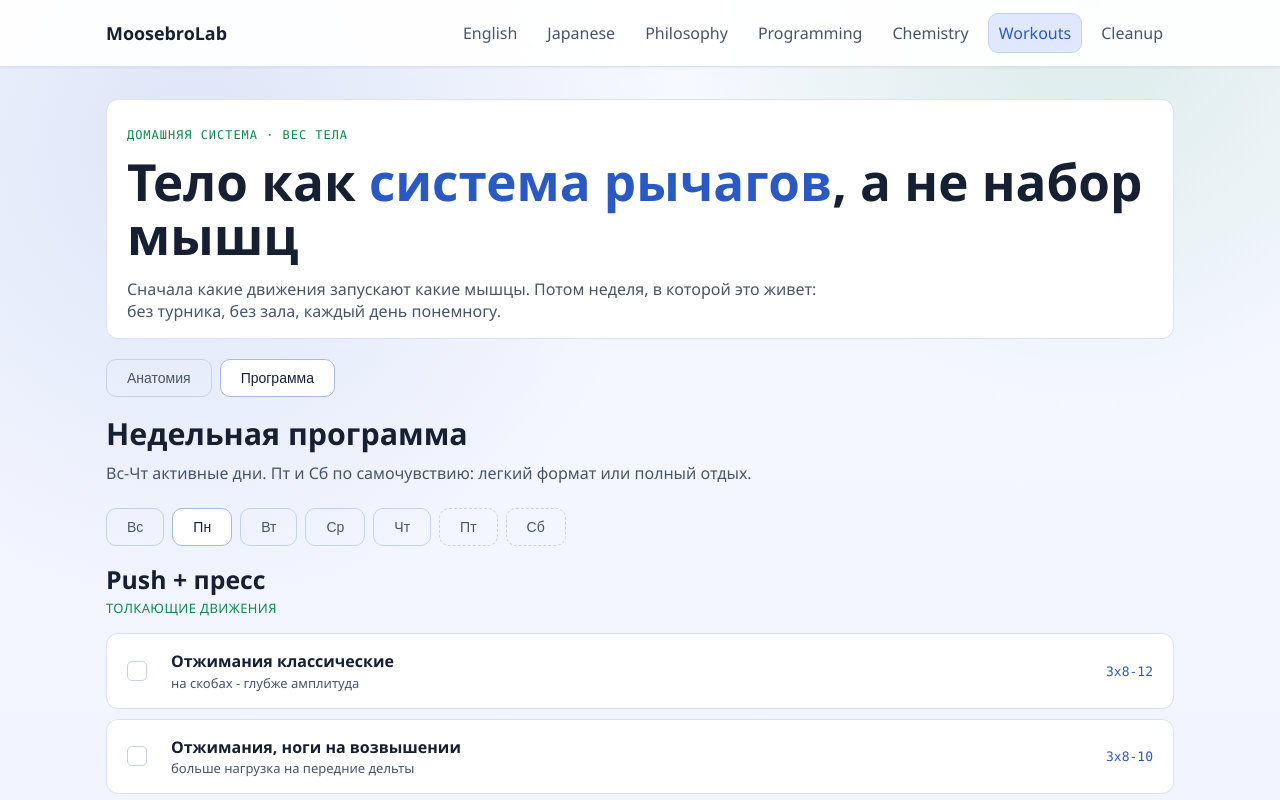
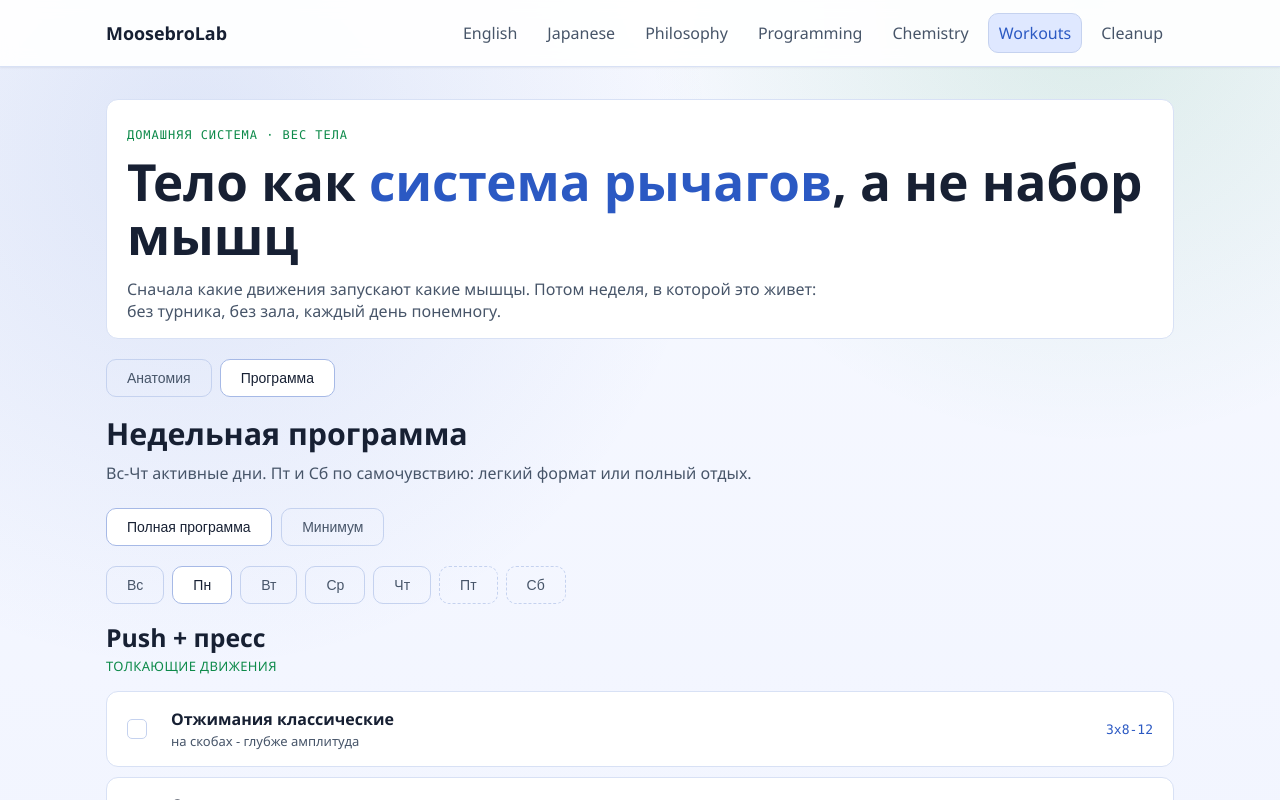
Before and after one commit to MikyViz/moosebroLab, a Vue app: page /workouts in a window 1280 px wide. Both pictures are taken after a click on the button "Программа". Shown: the top 800 px of the page. Built offline with nearby package versions, Linux system fonts and the light colour scheme.

Commit message:
workout update

```diff
--- a/src/data/workoutData.ts
+++ b/src/data/workoutData.ts
@@ -24,6 +24,7 @@ export type WorkoutDay = {
   rest: boolean
   note?: string
   ex?: WorkoutExercise[]
+  min?: WorkoutExercise[]
 }
 
 export const workoutPatterns: PatternItem[] = [
@@ -92,6 +93,12 @@ export const workoutPatterns: PatternItem[] = [
   },
 ]
 
+// Бонус: бутылки воды (1.5-2 л) как легкий вес для плеч.
+// Не привязан к конкретному дню - можно добавить в любой push/shoulders день:
+// махи руками в стороны, 2-3x10-12, держа бутылку за горлышко.
+export const shoulderBonusNote =
+  'Бутылки воды (1.5-2 л) - рабочий легкий вес для дельт. Можно добавить в любой день с плечами/push: махи руками в стороны, 2-3x10-12, держа бутылку за горлышко. Не обязательно, но приятное разнообразие.'
+
 export const workoutWeek: WorkoutDay[] = [
   {
     id: 'sun',
@@ -102,7 +109,11 @@ export const workoutWeek: WorkoutDay[] = [
     ex: [
       { n: 'Скакалка', s: '5 мин', note: 'очень легко' },
       { n: 'Растяжка всего тела', s: '10-15 мин', note: 'бедра, спина, плечи, грудь' },
-      { n: 'Перекатывание на мяче лежа на спине', s: '1-2 мин', note: 'легкая мобилизация поясницы' },
+      { n: 'Мяч под поясницей лежа на спине', s: '1-2 мин', note: 'легкие покачивания тазом из стороны в сторону' },
+    ],
+    min: [
+      { n: 'Скакалка', s: '2-3 мин', note: 'очень легко' },
+      { n: 'Растяжка', s: '5 мин', note: 'что успеваешь' },
     ],
   },
   {
@@ -116,8 +127,14 @@ export const workoutWeek: WorkoutDay[] = [
       { n: 'Отжимания, ноги на возвышении', s: '3x8-10', note: 'больше нагрузка на передние дельты' },
       { n: 'Отжимания узким хватом', s: '2x8-10', note: 'трицепс' },
       { n: 'Пайк-отжимания', s: '2x6-10', note: 'таз вверх, нагрузка на плечи' },
-      { n: 'Планка с мячом', s: '3x20-30 сек', note: 'голени на мяче' },
+      { n: 'Планка с мячом под ладонью', s: '3x20-30 сек', note: 'одна рука на мяче, меняешь сторону - нестабильная опора грузит кор сильнее' },
       { n: 'Скручивания с мячом', s: '3x15-20', note: 'мяч над грудью' },
+    ],
+    min: [
+      { n: 'Отжимания широкие', s: '3x8-10' },
+      { n: 'Отжимания узкие', s: '2x8-10' },
+      { n: '"Недобрусья" на двух стульях', s: '2x8-10', note: 'вис между стульями, сгибаешь руки как на брусьях' },
+      { n: 'Скручивания', s: '2x15-20' },
     ],
   },
   {
@@ -130,9 +147,15 @@ export const workoutWeek: WorkoutDay[] = [
       { n: 'Приседания с весом тела', s: '3x15-20' },
       { n: 'Выпады вперед', s: '3x10 на ногу' },
       { n: 'Пистолетик у опоры', s: '2x5-8 на ногу', note: 'держась за стену' },
-      { n: 'Приседания у стены с мячом за спиной', s: '2x12-15' },
+      { n: 'Приседания с мячом у груди', s: '2x12-15', note: 'мяч как противовес, руки вытянуты вперед - держит корпус ровнее' },
       { n: 'Скакалка', s: '5-8 мин', note: '1 мин прыжки / 30 сек отдых' },
       { n: 'Растяжка квадрицепса', s: '1 мин на ногу' },
+    ],
+    min: [
+      { n: 'Приседания', s: '3x15' },
+      { n: 'Выпады вперед', s: '2x10 на ногу' },
+      { n: 'Выпады в бок', s: '2x10 на ногу' },
+      { n: 'Скакалка', s: '3 мин' },
     ],
   },
   {
@@ -150,6 +173,12 @@ export const workoutWeek: WorkoutDay[] = [
       { n: 'Боковая планка', s: '2x20-30 сек на сторону' },
       { n: 'Русский твист с мячом', s: '2x15 на сторону' },
     ],
+    min: [
+      { n: 'Супермен', s: '2x10' },
+      { n: 'Ягодичный мостик', s: '2x15' },
+      { n: 'Скручивания', s: '2x15-20' },
+      { n: 'Велосипед', s: '2x15 на сторону' },
+    ],
   },
   {
     id: 'thu',
@@ -166,6 +195,13 @@ export const workoutWeek: WorkoutDay[] = [
       { n: 'Скакалка', s: '5 мин', note: 'спокойный темп' },
       { n: 'Планка', s: '2x30 сек' },
     ],
+    min: [
+      { n: 'Приседания', s: '2x15' },
+      { n: 'Отжимания широкие', s: '2x8' },
+      { n: 'Выпады вперед', s: '2x10 на ногу' },
+      { n: 'Велосипед', s: '2x15 на сторону' },
+      { n: 'Подтягивание колен к груди из упора лежа', s: '2x10 на ногу поочередно' },
+    ],
   },
   {
     id: 'fri',
@@ -173,7 +209,7 @@ export const workoutWeek: WorkoutDay[] = [
     title: 'Очень легко или отдых',
     focus: 'По самочувствию',
     rest: true,
-    note: 'Если есть силы: мяч - растяжка спины лежа (1-2 мин) и растяжка бедер/плеч (5 мин). Если нет - пропускай полностью, это нормально.',
+    note: 'Если есть силы: мяч между поясницей и стеной, стоя, легкие полуприседы 1-2 мин - мягкая мобилизация спины, и растяжка бедер/плеч (5 мин). Если нет - пропускай полностью, это нормально.',
   },
   {
     id: 'sat',
--- a/src/views/WorkoutsView.vue
+++ b/src/views/WorkoutsView.vue
@@ -1,6 +1,6 @@
 <script setup lang="ts">
 import { computed, defineAsyncComponent, ref } from 'vue'
-import { workoutPatterns, workoutWeek } from '../data/workoutData'
+import { shoulderBonusNote, workoutPatterns, workoutWeek } from '../data/workoutData'
 
 const WorkoutBodySvg = defineAsyncComponent(() => import('../components/WorkoutBodySvg.vue'))
 
@@ -8,14 +8,28 @@ type MainSection = 'anatomy' | 'program'
 
 type BodyView = 'front' | 'back'
 
+type WorkoutMode = 'full' | 'min'
+
 const activeSection = ref<MainSection>('anatomy')
 const bodyView = ref<BodyView>('front')
 const activePatternId = ref(workoutPatterns[0]?.id ?? '')
 const activeDayId = ref('mon')
+const workoutMode = ref<WorkoutMode>('full')
 const doneState = ref<Record<string, boolean>>({})
 
 const activePattern = computed(() => workoutPatterns.find((item) => item.id === activePatternId.value) ?? workoutPatterns[0])
 const activeDay = computed(() => workoutWeek.find((item) => item.id === activeDayId.value) ?? workoutWeek[0])
+
+const activeExercises = computed(() => {
+  const day = activeDay.value
+  if (!day || day.rest) {
+    return []
+  }
+  if (workoutMode.value === 'min' && day.min?.length) {
+    return day.min
+  }
+  return day.ex ?? []
+})
 
 const setPattern = (patternId: string) => {
   const pattern = workoutPatterns.find((item) => item.id === patternId)
@@ -30,14 +44,18 @@ const setDay = (dayId: string) => {
   activeDayId.value = dayId
 }
 
-const getExerciseKey = (dayId: string, index: number) => `${dayId}-${index}`
+const setMode = (mode: WorkoutMode) => {
+  workoutMode.value = mode
+}
+
+const getExerciseKey = (dayId: string, mode: WorkoutMode, index: number) => `${dayId}-${mode}-${index}`
 
 const toggleExercise = (dayId: string, index: number) => {
-  const key = getExerciseKey(dayId, index)
+  const key = getExerciseKey(dayId, workoutMode.value, index)
   doneState.value[key] = !doneState.value[key]
 }
 
-const isExerciseDone = (dayId: string, index: number) => !!doneState.value[getExerciseKey(dayId, index)]
+const isExerciseDone = (dayId: string, index: number) => !!doneState.value[getExerciseKey(dayId, workoutMode.value, index)]
 </script>
 
 <template>
@@ -96,6 +114,12 @@ const isExerciseDone = (dayId: string, index: number) => !!doneState.value[getEx
       <h2 class="study-main-title section-title">Недельная программа</h2>
       <p class="section-lede">Вс-Чт активные дни. Пт и Сб по самочувствию: легкий формат или полный отдых.</p>
 
+      <div class="mode-toggle">
+        <button class="study-tab" :class="{ active: workoutMode === 'full' }" @click="setMode('full')">Полная программа</button>
+        <button class="study-tab" :class="{ active: workoutMode === 'min' }" @click="setMode('min')">Минимум</button>
+        <span v-if="workoutMode === 'min'" class="mode-hint">— короткая версия из знакомых упражнений, без раздумий</span>
+      </div>
+
       <div class="study-tabs day-tabs">
         <button
           v-for="day in workoutWeek"
@@ -110,14 +134,14 @@ const isExerciseDone = (dayId: string, index: number) => !!doneState.value[getEx
 
       <div v-if="activeDay" class="day-panel">
         <h3 class="day-title">{{ activeDay.title }}</h3>
-        <p class="day-focus">{{ activeDay.focus }}</p>
+        <p class="day-focus">{{ activeDay.focus }}<template v-if="!activeDay.rest && workoutMode === 'min'"> · минимум</template></p>
 
         <div v-if="activeDay.rest" class="rest-note study-card">{{ activeDay.note }}</div>
 
         <div v-else class="exlist">
           <div
-            v-for="(exercise, index) in activeDay.ex ?? []"
-            :key="`${activeDay.id}-${exercise.n}`"
+            v-for="(exercise, index) in activeExercises"
+            :key="`${activeDay.id}-${workoutMode}-${exercise.n}`"
             class="ex study-card"
             :class="{ done: isExerciseDone(activeDay.id, index) }"
             @click="toggleExercise(activeDay.id, index)"
@@ -135,6 +159,11 @@ const isExerciseDone = (dayId: string, index: number) => !!doneState.value[getEx
       <article class="callout study-card">
         <h4>Про тяговые движения</h4>
         <p>Без турника полноценно закрыть тягу сложно, а это важно для осанки. Среда частично компенсирует, но при возможности дверной турник или резинка-эспандер заметно улучшат баланс программы.</p>
+      </article>
+
+      <article class="callout callout-bonus study-card">
+        <h4>Бонус на плечи</h4>
+        <p>{{ shoulderBonusNote }}</p>
       </article>
     </section>
   </main>
@@ -255,6 +284,20 @@ const isExerciseDone = (dayId: string, index: number) => !!doneState.value[getEx
   border-radius: 999px;
 }
 
+.mode-toggle {
+  display: flex;
+  align-items: center;
+  gap: 0.6rem;
+  flex-wrap: wrap;
+  margin-bottom: 1.25rem;
+}
+
+.mode-hint {
+  color: var(--text-secondary);
+  font-size: 13px;
+  margin-left: 0.2rem;
+}
+
 .day-tabs {
   margin-bottom: 1rem;
 }
@@ -361,6 +404,14 @@ const isExerciseDone = (dayId: string, index: number) => !!doneState.value[getEx
   color: var(--text-secondary);
 }
 
+.callout-bonus {
+  border-left-color: var(--text-accent);
+}
+
+.callout-bonus h4 {
+  color: var(--text-accent);
+}
+
 @media (max-width: 900px) {
   .anatomy-grid {
     grid-template-columns: 1fr;
```
